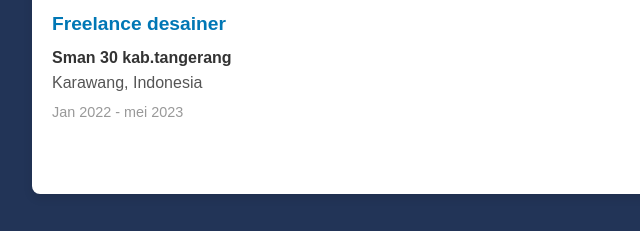
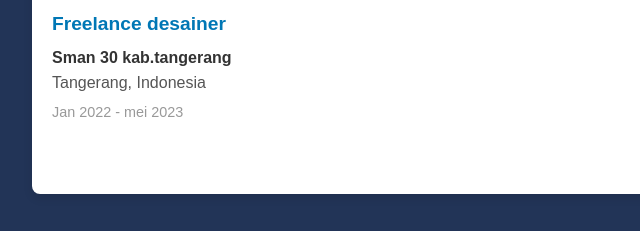
Before and after one commit to Farrassubahan/Farrassubahan.github.io, a plain HTML site: page index.html in a window 1280 px wide. Shown: the part 935-1166 px from the top of the page, 148-788 px from the left. Drawn offline with nearby package versions, Linux system fonts and the light colour scheme.

Commit message:
Update index.html

```diff
--- a/index.html
+++ b/index.html
@@ -56,7 +56,7 @@
         <div class="experience-item">
           <h3>Freelance desainer</h3>
           <p class="role">Sman 30 kab.tangerang</p>
-          <p class="company">Karawang, Indonesia</p>
+          <p class="company">Tangerang, Indonesia</p>
           <p class="duration">Jan 2022 - mei 2023</p>
         </div>
       </section>
```
